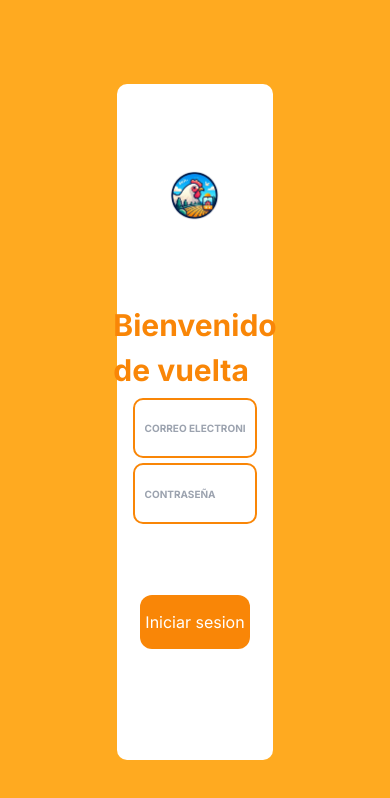
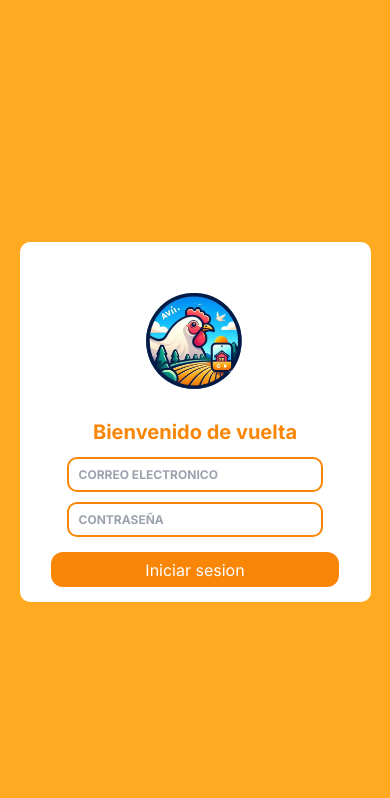
Before and after one commit to JhairAlexby1/multidisciplinario-5-front, a Next.js app: page /login in a window 390 px wide. Shown: the top 798 px of the page. Built offline with nearby package versions, Linux system fonts and the light colour scheme.

Commit message:
responsive 80%

```diff
--- a/src/components/loginForm/LoginForm.module.css
+++ b/src/components/loginForm/LoginForm.module.css
@@ -1,4 +1,4 @@
-.containerFormLogin{
+.containerFormLogin {
     width: 40%;
     height: 80%;
     background-color: rgb(255, 255, 255);
@@ -6,32 +6,31 @@
     display: flex;
     flex-direction: column;
     align-items: center;
-
 }
 
-.containerLogo{
+.containerLogo {
     width: 40%;
     height: 30%;
     margin-top: 6%;
-   display: flex;
-   align-items: center;
-   justify-content: center;
+    display: flex;
+    align-items: center;
+    justify-content: center;
 }
 
-.Frase{
+.Frase {
     color: #F98607;
     font-size: 30px;
     font-weight: bold;
     margin-top: 4%;
 }
 
-.containerInputs{
+.containerInputs {
     color: #F98607;
     height: 30%;
     width: 80%;
 }
 
-.inputEmail{
+.inputEmail, .inputPassword {
     margin-top: 4%;
     width: 100%;
     height: 30%;
@@ -42,28 +41,12 @@
     font-weight: bold;
 }
 
-.inputEmail:focus {
-    outline: none; /* Quita el contorno predeterminado al hacer foco en el input */
-    border-color: rgb(255, 140, 0); /* Cambia el color del borde cuando el input está enfocado */
-  }
-
-.inputPassword{
-    margin-top: 4%;
-    width: 100%;
-    height: 30%;
-    border: 2px #F98607 solid;
-    border-radius: 10px;
-    padding: 10px;
-    font-size: 10px;
-    font-weight: bold;
-}
-
-.inputPassword:focus {
+.inputEmail:focus, .inputPassword:focus {
     outline: none; /* Quita el contorno predeterminado al hacer foco en el input */
     border-color: rgb(255, 140, 0); /* Cambia el color del borde cuando el input está enfocado */
 }
 
-.buttonLogin{
+.buttonLogin {
     color: #ffffff;
     background-color: #F98607;
     width: 100%;
@@ -71,8 +54,64 @@
     border-radius: 12px;
 }
 
-.containerButtonLogin{
+.containerButtonLogin {
     width: 70%;
     height: 8%;
+}
 
+/* Media queries para responsividad */
+@media (max-width: 768px) {
+    .containerFormLogin {
+        width: 60%;
+        height: auto;
+        padding: 20px;
+    }
+
+    .Frase {
+        font-size: 24px;
+    }
+
+    .inputEmail, .inputPassword {
+        height: 40px;
+        font-size: 14px;
+        margin-top: 10px;
+    }
+
+    .containerButtonLogin {
+        width: 80%;
+        height: 40px;
+        margin-top: 10px;
+    }
+
+    .buttonLogin {
+        height: 100%;
+    }
 }
+
+@media (max-width: 480px) {
+    .containerFormLogin {
+        width: 90%;
+        height: auto;
+        padding: 15px;
+    }
+
+    .Frase {
+        font-size: 20px;
+    }
+
+    .inputEmail, .inputPassword {
+        height: 35px;
+        font-size: 12px;
+        margin-top: 10px;
+    }
+
+    .containerButtonLogin {
+        width: 90%;
+        height: 35px;
+        margin-top: 15px;
+    }
+
+    .buttonLogin {
+        height: 100%;
+    }
+}
--- a/src/components/loginForm/LoginForm.tsx
+++ b/src/components/loginForm/LoginForm.tsx
@@ -1,9 +1,9 @@
 "use client"
 
-import style from "./LoginForm.module.css"
+import style from "./LoginForm.module.css";
 import Image from "next/image";
-import logo from '../../../public/logo_avii_2.png'
-import { useRouter } from 'next/navigation'
+import logo from '../../../public/logo_avii_2.png';
+import { useRouter } from 'next/navigation';
 export const LoginForm = () => {
     const router = useRouter()
     const btnLogin = async () => {
```
